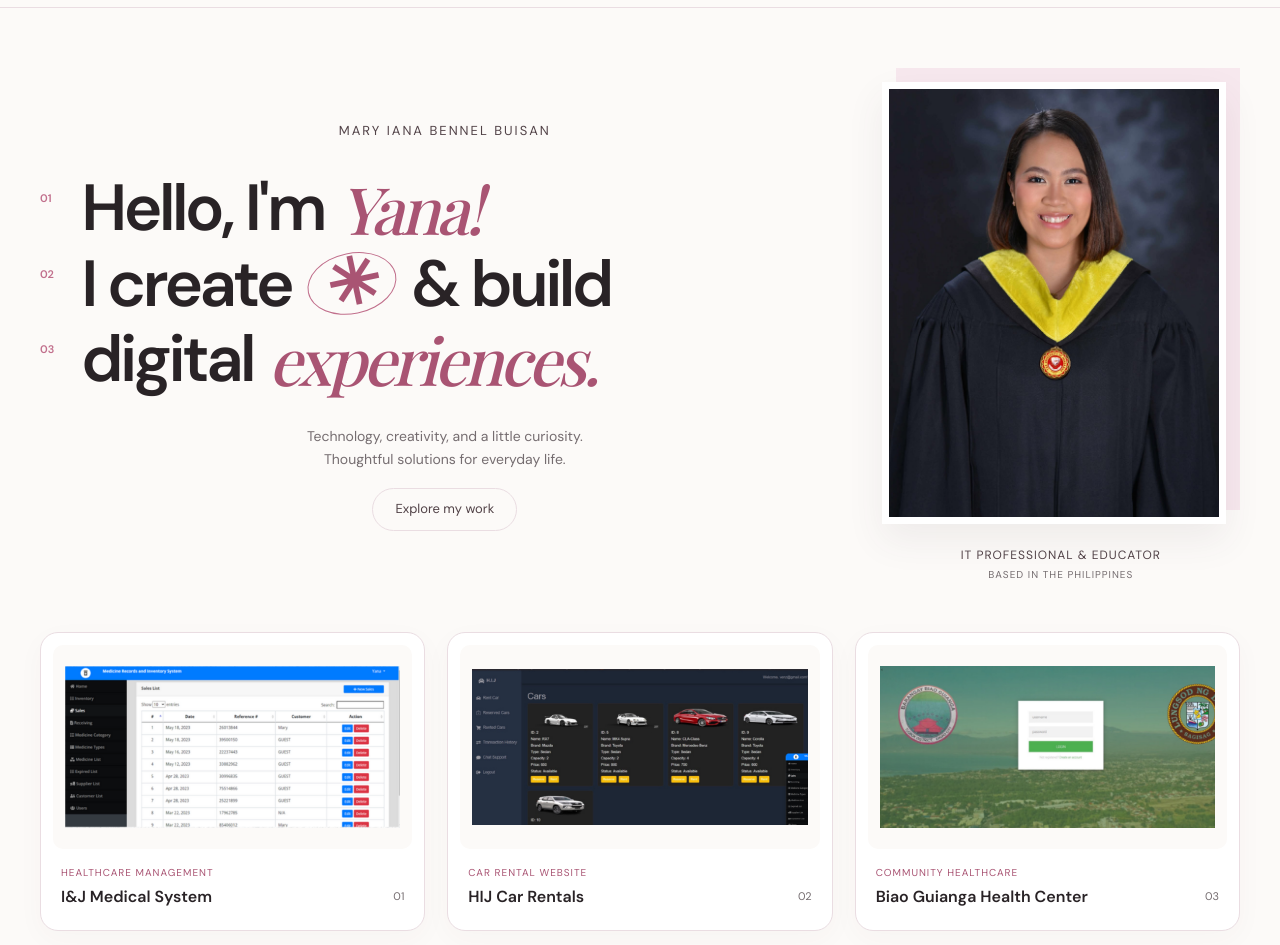
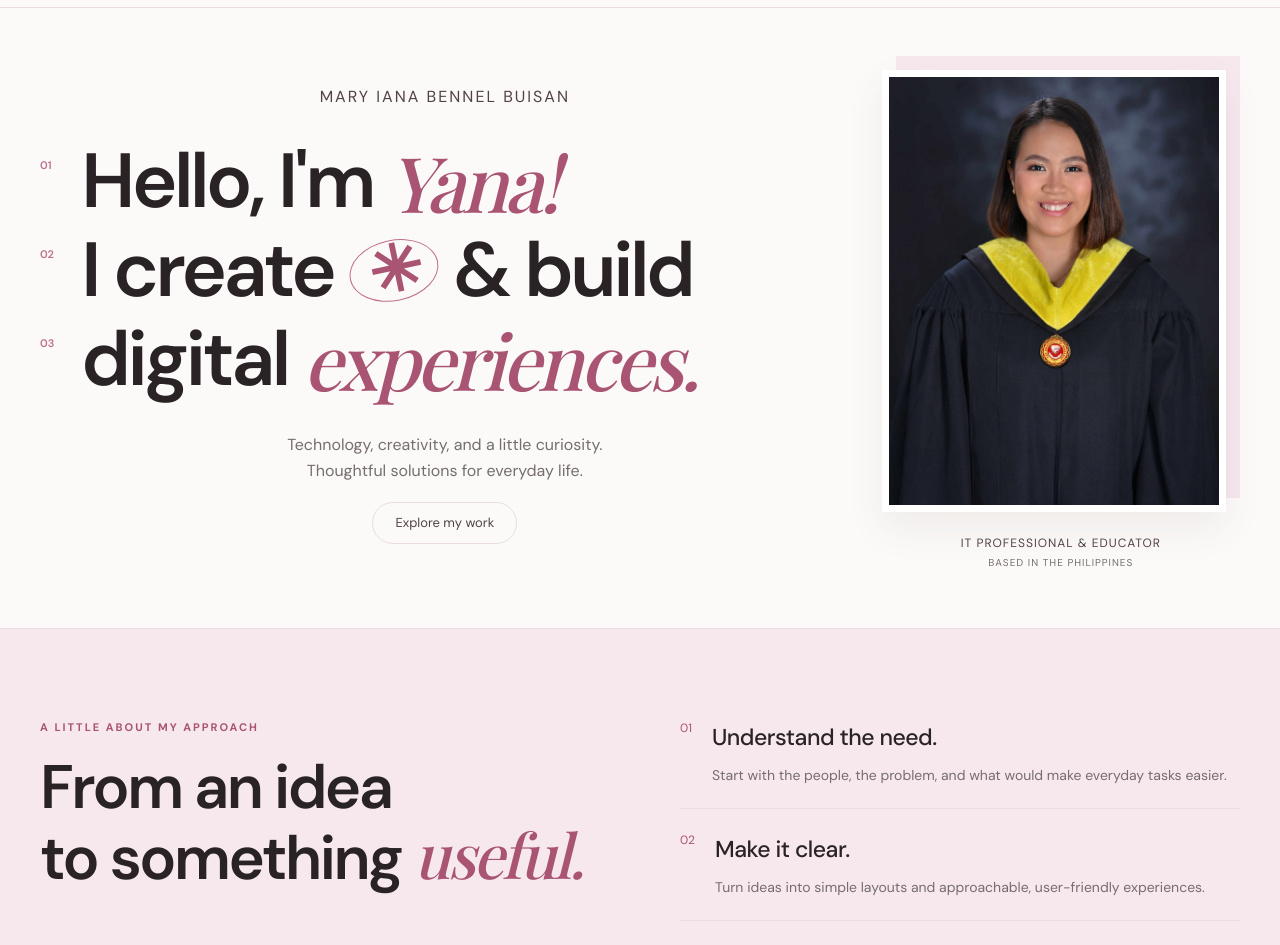
Before and after one commit to bennelyana/portfolio, a Next.js app: page / in a window 1280 px wide. Shown: the part 80-1025 px from the top of the page. Built offline with nearby package versions, Linux system fonts and the light colour scheme; a web font is replaced by a local one.

Commit message:
Enlarge hero and remove project previews before approach section

```diff
--- a/app/page.tsx
+++ b/app/page.tsx
@@ -26,9 +26,6 @@ export default function Home() {
             <div className="hero-portrait"><div className="hero-portrait-frame"><Image src="/images/profile.jpg" alt="Mary Iana Bennel Buisan" fill sizes="(max-width: 600px) 85vw, (max-width: 900px) 420px, 32vw" loading="eager" /></div></div>
             <p className="hero-photo-caption">IT professional &amp; educator<br /><span>Based in the Philippines</span></p>
             </div>
-            </div>
-            <div className="hero-previews" aria-label="A preview of my projects">
-              {[projects[0], projects[4], projects[1]].map((project, index) => <a href={`#project-${projects.indexOf(project) + 1}`} className="hero-preview" key={project.title}><div className="preview-image"><Image src={`/projects/${project.images[0]}.png`} alt={project.title} width={930} height={447} sizes="(max-width: 600px) 90vw, 30vw" /></div><span className="preview-category">{project.category}</span><span className="preview-title"><span>{project.title}</span><span className="preview-index">0{index + 1}</span></span></a>)}
             </div>
           </div>
         </section>
--- a/app/portfolio.css
+++ b/app/portfolio.css
@@ -11,11 +11,11 @@ body .section-inner { max-width: 1240px; }
 body .section-title { font-family: "DM Sans", sans-serif; font-size: clamp(36px, 4.8vw, 66px); font-weight: 600; letter-spacing: -2.5px; line-height: 1.08; }
 body .section-title em { font-family: "Playfair Display", serif; font-weight: 500; }
 body .section-eyebrow { font-size: 11px; letter-spacing: 2px; }
-body .hero { display: block; height: auto; min-height: 0; padding: 36px 40px 65px; overflow: hidden; }
-body .hero-inner { display: block; max-width: 1240px; }
+body .hero { display: block; height: auto; min-height: 0; padding: 48px 40px 56px; overflow: hidden; }
+body .hero-inner { display: block; max-width: 1440px; }
 .hero-topline { display: flex; justify-content: space-between; gap: 20px; margin-bottom: 46px; color: var(--gray); font-size: 11px; text-transform: uppercase; letter-spacing: 1.5px; }
-.hero-intro { display: grid; grid-template-columns: minmax(0, 1fr) clamp(260px, 28vw, 380px); align-items: center; gap: 32px; margin: 24px 0 48px; }
-.statement { padding: 0; font-size: clamp(42px, 5.1vw, 70px); font-weight: 600; line-height: 1.16; letter-spacing: -3.5px; }
+.hero-intro { display: grid; grid-template-columns: minmax(0, 1fr) clamp(260px, 28vw, 420px); align-items: center; gap: 32px; margin: 0; }
+.statement { padding: 0; font-size: clamp(48px, 6vw, 88px); font-weight: 600; line-height: 1.16; letter-spacing: -3.5px; }
 .statement-line { display: flex; align-items: center; gap: clamp(8px, 1.2vw, 18px); }
 .statement em { font-family: "Playfair Display", serif; color: var(--pink-dark); font-weight: 500; }
 .line-number { align-self: flex-start; padding-top: 22px; width: 26px; flex-shrink: 0; color: var(--pink); font-size: 11px; letter-spacing: 0; }
@@ -23,14 +23,8 @@ body .hero-inner { display: block; max-width: 1240px; }
 .hero-portrait img { object-fit: cover; object-position: center; }
 .inline-symbol { display: inline-flex; align-items: center; justify-content: center; width: clamp(64px, 7vw, 100px); height: clamp(44px, 4.8vw, 68px); flex-shrink: 0; border: 1px solid var(--pink); border-radius: 50%; color: var(--pink-dark); font-size: 64px; transform: rotate(-12deg); }
 .hero-bottom { display: flex; flex-direction: column; align-items: center; text-align: center; gap: 12px; margin: 28px 0 0; }
-.hero-bottom p { color: var(--gray); font-size: 14px; }
+.hero-bottom p { color: var(--gray); font-size: 16px; }
 .round-link { display: flex; align-items: center; gap: 24px; color: var(--brown); font-size: 13px; }
-.hero-previews { display: grid; grid-template-columns: repeat(3, minmax(0, 1fr)); gap: 22px; padding: 0; }
-.hero-preview { display: flex; flex-direction: column; padding: 12px; background: var(--white); border: 1px solid var(--border); border-radius: 18px; box-shadow: 0 8px 28px #51424708; transition: transform .25s, box-shadow .25s; }
-
-
-.hero-preview:hover { transform: translateY(-5px); box-shadow: 0 16px 32px #51424714; }
-.hero-preview img { width: 100%; height: 180px; object-fit: contain; }
 
 body .process { background: var(--pink-light); border-top: 1px solid var(--border); border-bottom: 1px solid var(--border); }
 .process-layout { display: grid; grid-template-columns: 1fr 1fr; gap: 80px; }
@@ -85,16 +79,15 @@ body .footer { display: block; max-width: 1320px; padding: 0 40px 30px; }
 .skip-link:focus { top: 15px; }
 .hero-portrait::before { content: ""; position: absolute; inset: 0 0 14px 14px; z-index: -1; background: var(--pink-light); }
 .hero-portrait-frame { position: relative; width: 100%; aspect-ratio: .78; border: 7px solid var(--white); box-shadow: 0 16px 35px #51424714; }
-.hero-name { margin-bottom: 28px; text-align: center; color: var(--brown); font-size: 13px; letter-spacing: 2px; text-transform: uppercase; }
+.hero-name { margin-bottom: 28px; text-align: center; color: var(--brown); font-size: 16px; letter-spacing: 2px; text-transform: uppercase; }
 .hero-copy { min-width: 0; }
 .hero-photo-caption { margin-top: 22px; text-align: center; color: var(--brown); font-size: 12px; letter-spacing: 1px; text-transform: uppercase; }
 .hero-photo-caption span { color: var(--gray); font-size: 10px; }
 .hero-bottom .round-link { margin-top: 6px; padding: 10px 22px; border: 1px solid var(--border); border-radius: 999px; transition: background .2s; }
 .hero-bottom .round-link:hover { background: var(--pink-light); }
-.preview-image { display: grid; place-items: center; border-radius: 10px; background: var(--cream); padding: 12px; overflow: hidden; }
-.hero-preview .preview-category { margin: 16px 8px 5px; color: var(--pink-dark); font-size: 10px; letter-spacing: 1px; text-transform: uppercase; }
-.hero-preview .preview-title { display: flex; justify-content: space-between; align-items: center; gap: 12px; padding: 0 8px 10px; font-size: 16px; font-weight: 600; line-height: 1.4; }
-.preview-index { color: var(--gray); font-size: 11px; font-weight: 400; }
+@media (min-width: 901px) and (max-width: 1100px) {
+  .statement { font-size: 4.8vw; }
+}
 @media (max-width: 900px) {
   body .navbar-inner { padding: 0 24px; }
   body .portfolio-nav { gap: 14px; }
@@ -130,10 +123,6 @@ body .footer { display: block; max-width: 1320px; padding: 0 40px 30px; }
   .inline-symbol { width: 42px; height: 30px; font-size: 25px; }
   .hero-bottom { margin: 32px 0; gap: 14px; }
   .hero-bottom p { font-size: 12px; }
-  .hero-previews { display: grid; grid-template-columns: 1fr; gap: 18px; }
-  .hero-preview .preview-title { font-size: 16px; }
-  .hero-preview:nth-child(n) { transform: none; }
-  .hero-preview img { height: 180px; }
   body .projects-grid { grid-template-columns: 1fr; gap: 24px; }
   body .project-card { padding: 0; gap: 0; }
   body .project-heading { padding: 16px 20px; }
```
